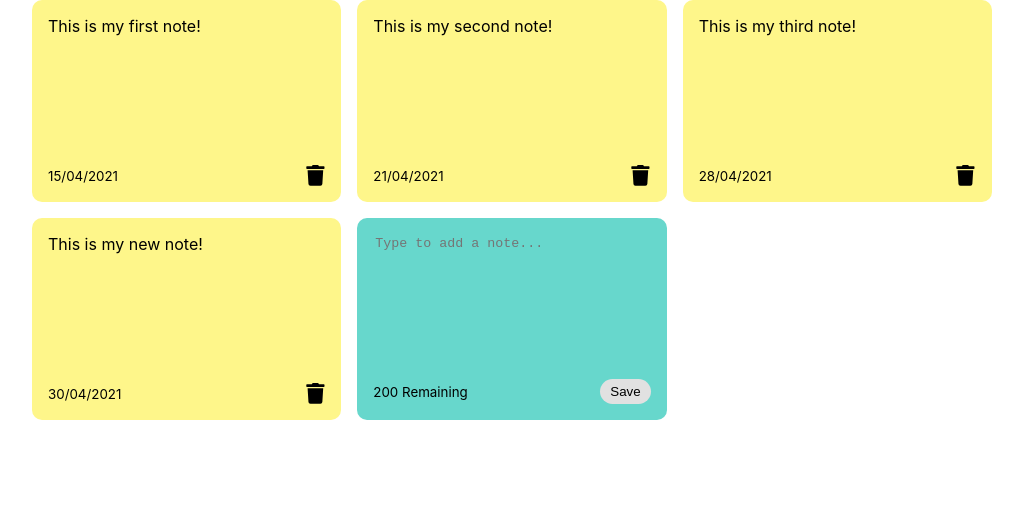
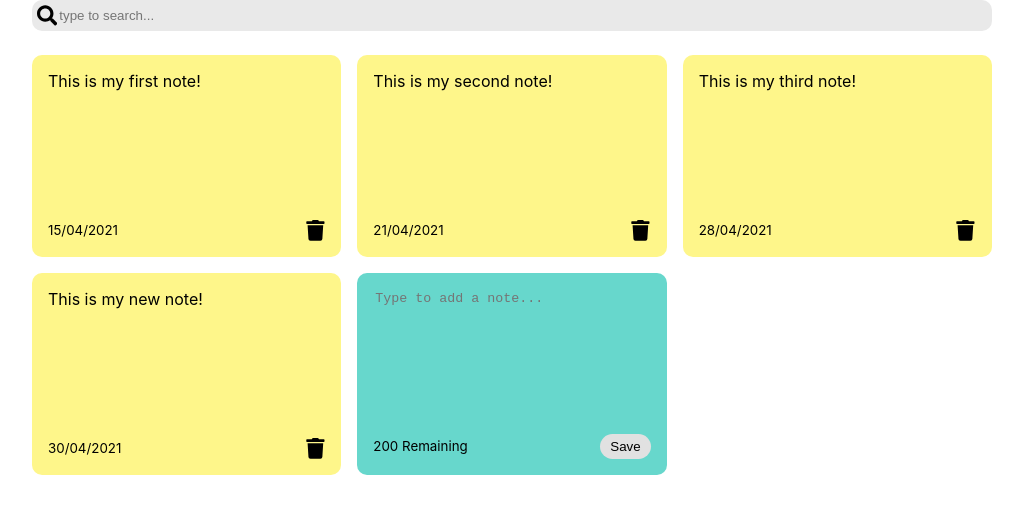
Before and after one commit to uriellevy/MERN-note-app, a React (Create React App) app: page / in a window 1280 px wide. Shown: the top 514 px of the page, without its empty margins (128-1151 px from the left). Built offline with nearby package versions, Linux system fonts and the light colour scheme.

Commit message:
delete option added

```diff
--- a/src/App.js
+++ b/src/App.js
@@ -2,6 +2,7 @@ import React, { useState } from "react";
 import { nanoid } from "nanoid";
 import "./App.css";
 import NotesList from "./components/NotesList";
+import Search from "./components/Search";
 
 const App = () => {
   const [notes, setNotes] = useState([
@@ -36,9 +37,20 @@ const App = () => {
     const newNotes = [...notes, newNote];
     setNotes(newNotes);
   };
+
+  const deleteNote = (id) => {
+    const newNotes = notes.filter((note) => note.id !== id);
+    setNotes(newNotes);
+  };
+
   return (
     <div className="container">
-      <NotesList notes={notes} handleAddNote={addNote} />
+      <Search className="search" />
+      <NotesList
+        notes={notes}
+        handleAddNote={addNote}
+        handleDeleteNote={deleteNote}
+      />
     </div>
   );
 };
--- a/src/components/Note.js
+++ b/src/components/Note.js
@@ -1,12 +1,16 @@
 import { FaTrash } from "react-icons/fa";
 
-const Note = ({ id, text, date }) => {
+const Note = ({ id, text, date, handleDeleteNote }) => {
   return (
     <div className="note">
       <span>{text}</span>
       <div className="note-footer">
         <small>{date}</small>
-        <FaTrash className="delete-icon" size="1.3em" />
+        <FaTrash
+          className="delete-icon"
+          size="1.3em"
+          onClick={() => handleDeleteNote(id)}
+        />
       </div>
     </div>
   );
--- a/src/components/NotesList.js
+++ b/src/components/NotesList.js
@@ -5,7 +5,12 @@ const NotesList = ({ notes, handleAddNote, handleDeleteNote }) => {
   return (
     <div className="notes-list">
       {notes.map((note) => (
-        <Note id={note.id} text={note.text} date={note.date} />
+        <Note
+          id={note.id}
+          text={note.text}
+          date={note.date}
+          handleDeleteNote={handleDeleteNote}
+        />
       ))}
       <AddNote handleAddNote={handleAddNote} />
     </div>
--- a/src/components/Search.js
+++ b/src/components/Search.js
@@ -0,0 +1,17 @@
+import React from "react";
+import { FaSearch } from "react-icons/fa";
+
+const Search = ({ handleSearchNote }) => {
+  return (
+    <div className="search">
+      <FaSearch className="search-icons" size="1.3em" />
+      <input
+        // onChange={(event) => handleSearchNote(event.target.value)}
+        type="text"
+        placeholder="type to search..."
+      />
+    </div>
+  );
+};
+
+export default Search;
```
